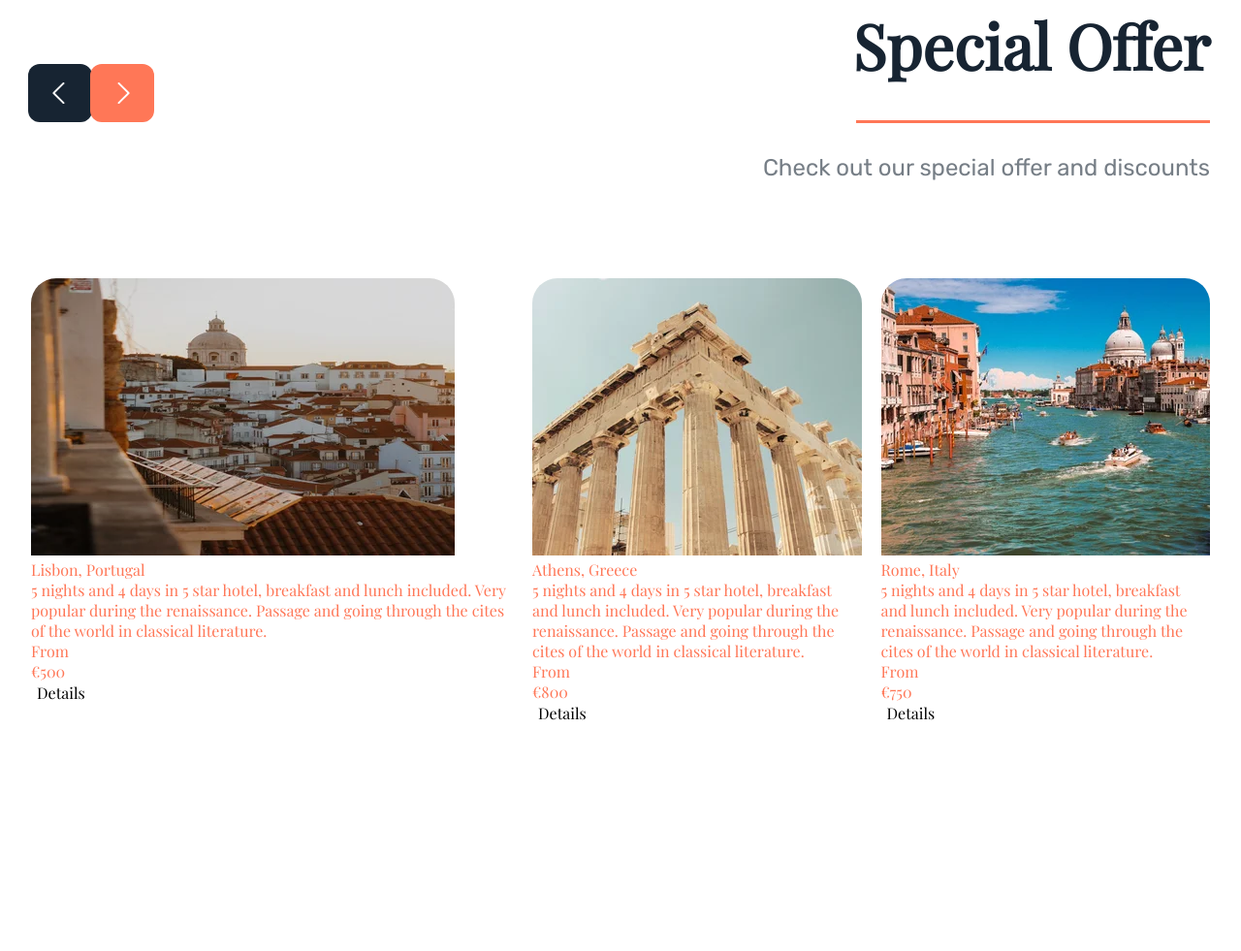
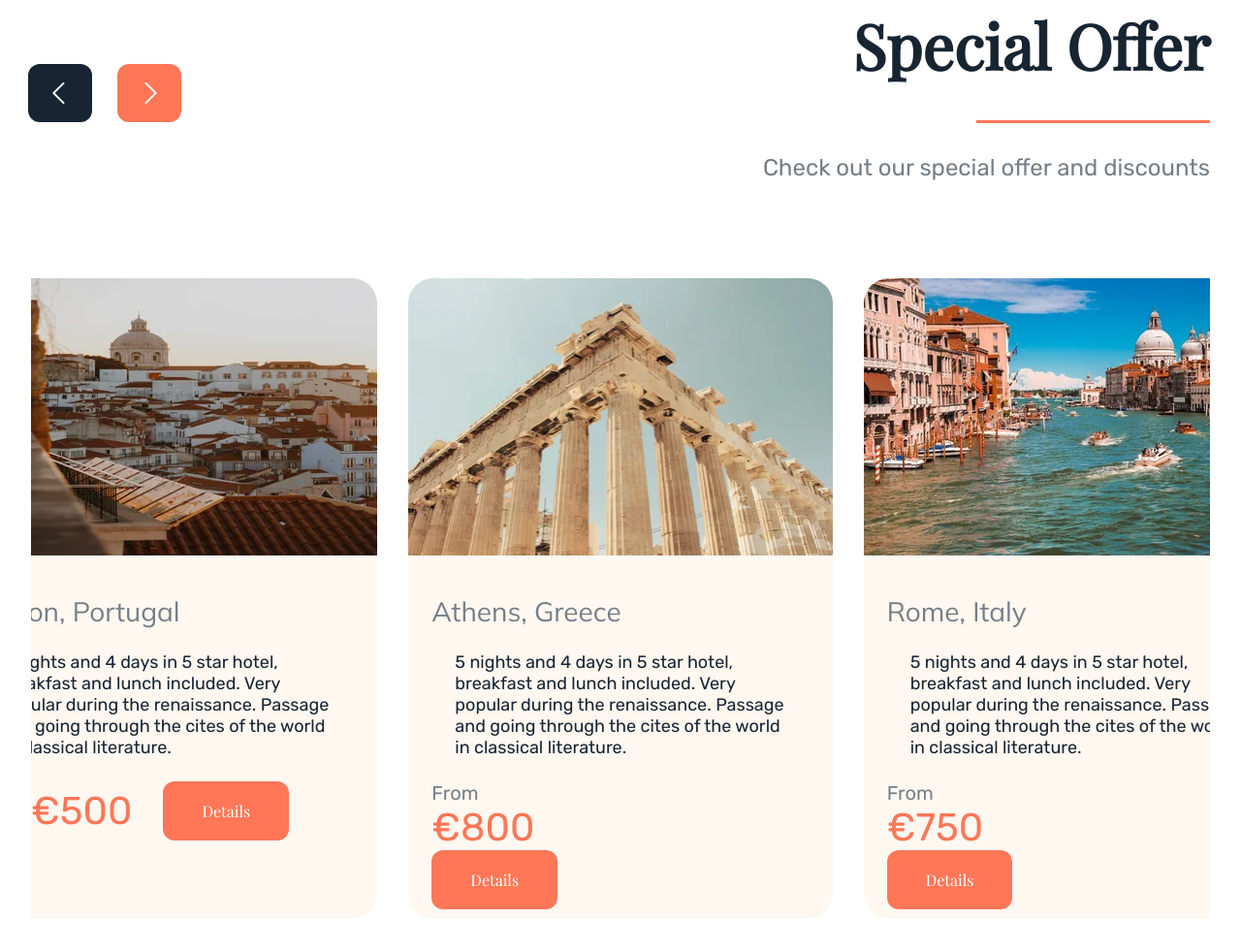
Before and after one commit to BertaGM/202309-w4chwe-matias-risco-berta-gonzalez, a website: page public/index.html in a window 1280 px wide. Shown: the part 1180-2161 px from the top of the page at 97% size. Drawn offline with nearby package versions, Linux system fonts and the light colour scheme; files that its build step writes are made by us from their sources.

Commit message:
Add class cards, and style

```diff
--- a/public/index.html
+++ b/public/index.html
@@ -8,6 +8,7 @@
   <link rel="preconnect" href="https://fonts.googleapis.com">
   <link rel="preconnect" href="https://fonts.gstatic.com" crossorigin>
   <link href="https://fonts.googleapis.com/css2?family=Playfair+Display&family=Rubik&display=swap" rel="stylesheet">
+  <link href="https://fonts.googleapis.com/css2?family=Mulish&display=swap" rel="stylesheet">
   <script src="https://kit.fontawesome.com/c18e08df47.js"></script>
   <link rel="stylesheet" href="./styles/styles.css">
   <link rel="shortcut icon" href="favicon.webp" type="image/x-icon">
@@ -33,10 +34,9 @@
           </div>
         </div>
         <section class="button-container button-container__phone--hide">
+          <i class="fa-solid fa-chevron-down button button--solid--black button--small button--rotate-clockwise"></i>
           <i
-            class="buttons_button fa-solid fa-chevron-down button button--solid--black button--small button--small-right button--rotate-clockwise"></i>
-          <i
-            class="buttons_button fa-solid fa-chevron-down button button--solid--orange button--small button--small-left button--rotate-anticlockwise"></i>
+            class="fa-solid fa-chevron-down button button--solid--orange button--small button--rotate-anticlockwise"></i>
         </section>
       </header>
       <section>
@@ -97,10 +97,8 @@
         </ul>
       </section>
       <section class="button-container__phone--bottom button-container__desktop--hide">
-        <i
-          class="buttons_button fa-solid fa-chevron-down button button--solid--black button--small button--small-right button--rotate-clockwise"></i>
-        <i
-          class="buttons_button fa-solid fa-chevron-down button button--solid--orange button--small button--small-left button--rotate-anticlockwise"></i>
+        <i class="fa-solid fa-chevron-down button button--solid--black button--small button--rotate-clockwise"></i>
+        <i class="fa-solid fa-chevron-down button button--solid--orange button--small button--rotate-anticlockwise"></i>
       </section>
     </article>
     <article>
@@ -111,100 +109,106 @@
               Special Offer
             </h2>
           </div>
-          <div class="color-line">
-            <div class="gap-line"></div>
+          <div class="color-line color-line--special">
           </div>
-
           <div class="text-container">
             <p class="text">
               Check out our special offer and discounts </p>
           </div>
         </div>
-        <section class="button-container">
-          <div class="buttons">
-            <button
-              class="buttons_button fa-solid fa-chevron-down button button--solid--black button--small button--small-left button--rotate-clockwise"></button>
-            <button
-              class="buttons_button fa-solid fa-chevron-down button button--solid--orange button--small button--small-right button--rotate-anticlockwise"></button>
-          </div>
+        <section class="button-container button-container__phone--hide">
+          <i class="fa-solid fa-chevron-down button button--solid--black button--small button--rotate-clockwise"></i>
+          <i
+            class="fa-solid fa-chevron-down button button--solid--orange button--small button--rotate-anticlockwise"></i>
         </section>
       </header>
       <section>
-        <ul class="cities">
+        <ul class="cities cities--special-offers">
           <li>
-            <figure class="card">
+            <figure class="card card__background">
               <img class="card__image__special-offer" src="image/lisbon.webp" alt="Lisbon, Portugal" width="437.33"
                 height="286">
-              <figcaption>
-                <div>
+              <figcaption class="card__figure-special-offers">
+                <div class="card__text-title">
                   Lisbon, Portugal
                 </div>
                 <div>
-                  5 nights and 4 days in 5 star hotel, breakfast and lunch included. Very popular during the
+                  <p class="card__text-offers">5 nights and 4 days in 5 star hotel, breakfast and lunch included. Very
+                    popular
+                    during the
                     renaissance.
                     Passage and
                     going through the cites of the world in classical literature.
+                  </p>
                 </div>
-                <div>
-                  <div>
-                    <div>From</div>
-                    <div>€500</div>
+                <div class="button-container">
+                  <div class="button-container button-container--null-gap">
+                    <div class="card__from-text">From</div>
+                    <div class="card__special-offers-price-text">€500</div>
                   </div>
-                  <button>Details</button>
+                  <button class="button button--solid--orange button--medium">Details</button>
                 </div>
               </figcaption>
             </figure>
           </li>
           <li>
-            <figure>
+            <figure class="card card__background">
               <img class="card__image__special-offer" src="./image/athens.webp" alt="Athens, Greece" width="437.33"
                 height="286">
-              <figcaption>
-                <div>
+              <figcaption class="card__figure-special-offers">
+                <div class="card__text-title">
                   Athens, Greece
                 </div>
                 <div>
+                  <p class="card__text-offers">
                     5 nights and 4 days in 5 star hotel, breakfast and lunch included. Very popular during the
                     renaissance.
                     Passage and
                     going through the cites of the world in classical literature.
+                  </p>
                 </div>
                 <div>
                   <div>
-                    <div>From</div>
-                    <div>€800</div>
+                    <div class="card__from-text">From</div>
+                    <div class="card__special-offers-price-text">€800</div>
                   </div>
-                  <button>Details</button>
+                  <button class="button button--solid--orange button--medium">Details</button>
                 </div>
               </figcaption>
             </figure>
           </li>
           <li>
-            <figure>
+            <figure class="card card__background">
               <img class="card__image__special-offer" src="./image/rome.webp" alt="Rome, Italy" width="437.33"
                 height="286">
-              <figcaption>
-                <div>
+              <figcaption class="card__figure-special-offers">
+                <div class="card__text-title">
                   Rome, Italy
                 </div>
                 <div>
+                  <p class="card__text-offers">
                     5 nights and 4 days in 5 star hotel, breakfast and lunch included. Very popular during the
                     renaissance.
                     Passage and
                     going through the cites of the world in classical literature.
+                  </p>
                 </div>
                 <div>
                   <div>
-                    <div>From</div>
-                    <div>€750</div>
+                    <div class="card__from-text">From</div>
+                    <div class="card__special-offers-price-text">€750</div>
                   </div>
-                  <button>Details</button>
+                  <button class="button button--solid--orange button--medium">Details</button>
                 </div>
               </figcaption>
             </figure>
           </li>
         </ul>
       </section>
+      <section class="button-container__phone--bottom button-container__desktop--hide">
+        <i class="fa-solid fa-chevron-down button button--solid--black button--small button--rotate-clockwise"></i>
+        <i class="fa-solid fa-chevron-down button button--solid--orange button--small button--rotate-anticlockwise"></i>
+      </section>
     </article>
   </main>
 </body>
--- a/src/sass/component/button/_button.scss
+++ b/src/sass/component/button/_button.scss
@@ -1,7 +1,7 @@
 @use "../../variables/variables";
 
 .button {
-  color: #fff;
+  color: variables.$light-font-color;
   font: optional;
   &--trasparent {
     background-color: transparent;
@@ -60,6 +60,10 @@
   gap: 32px;
   align-self: stretch;
 
+  &--null-gap {
+    gap: 0px;
+  }
+
   @media (max-width: 767px) {
     &__phone {
       &--hide {
@@ -69,7 +73,6 @@
       &--bottom {
         display: flex;
         justify-content: center;
-        //align-items: center;
         gap: 32px;
         align-self: stretch;
         padding-bottom: 80px;
--- a/src/sass/component/cities/_cites.scss
+++ b/src/sass/component/cities/_cites.scss
@@ -10,6 +10,11 @@
     gap: 20px;
     padding-top: 100px;
     padding-bottom: 100px;
+
+    &--special-offers {
+      justify-content: center;
+      gap: 32px;
+    }
 
     &::-webkit-scrollbar {
       display: none;
@@ -26,6 +31,8 @@
 
     &__image {
       &__special-offer {
+        display: flex;
+        justify-content: center;
         width: 437.33px;
         height: 286px;
         border-radius: 26px 26px 0 0;
@@ -54,6 +61,41 @@
         flex: 1 0 0;
       }
     }
+
+    &__background {
+      background-color: variables.$background-color-special-offer;
+      width: 437.33px;
+    }
+
+    &__text-title {
+      font-family: variables.$special-offert-title-font;
+      font-size: 28px;
+      color: variables.$secondary-font-color;
+    }
+
+    &__text-offers {
+      color: variables.$primary-font-color;
+      font-family: variables.$secondary-font-family;
+      font-size: 18px;
+      padding: 24px;
+    }
+
+    &__figure-special-offers {
+      padding: 40px 24px;
+    }
+
+    &__from-text {
+      color: variables.$secondary-font-color;
+      font-family: variables.$secondary-font-family;
+      font-size: 20px;
+      padding-right: 8px;
+    }
+
+    &__special-offers-price-text {
+      color: variables.$primary-dark-color;
+      font-family: variables.$secondary-font-family;
+      font-size: 40px;
+    }
   }
 }
 
@@ -68,6 +110,11 @@
     padding-top: 100px;
     padding-bottom: 100px;
 
+    &--special-offers {
+      justify-content: center;
+      gap: 32px;
+    }
+
     &::-webkit-scrollbar {
       display: none;
     }
@@ -80,6 +127,16 @@
     object-fit: cover;
     position: relative;
     filter: sepia(0.2%);
+
+    &__image {
+      &__special-offer {
+        display: flex;
+        justify-content: center;
+        width: 288px;
+        height: 286px;
+        border-radius: 26px 26px 0 0;
+      }
+    }
 
     &__text {
       display: flex;
@@ -103,5 +160,41 @@
         flex: 1 0 0;
       }
     }
+
+    &__background {
+      background-color: variables.$background-color-special-offer;
+      width: 288px;
+      height: auto;
+    }
+
+    &__text-title {
+      font-family: variables.$special-offert-title-font;
+      font-size: 28px;
+      color: variables.$secondary-font-color;
+    }
+
+    &__text-offers {
+      color: variables.$primary-font-color;
+      font-family: variables.$secondary-font-family;
+      font-size: 16px;
+      padding: 24px;
+    }
+
+    &__figure-special-offers {
+      padding: 20px;
+    }
+
+    &__from-text {
+      color: variables.$secondary-font-color;
+      font-family: variables.$secondary-font-family;
+      font-size: 18px;
+      padding-right: 8px;
+    }
+
+    &__special-offers-price-text {
+      color: variables.$primary-dark-color;
+      font-family: variables.$secondary-font-family;
+      font-size: 32px;
+    }
   }
 }
--- a/src/sass/component/header/_header.scss
+++ b/src/sass/component/header/_header.scss
@@ -47,6 +47,10 @@
     width: 227px;
     margin-top: 20px;
     margin-bottom: 32px;
+
+    &--special {
+      width: 241px;
+    }
   }
 }
 
@@ -102,5 +106,9 @@
     width: 365px;
     margin-top: 20px;
     margin-bottom: 32px;
+
+    &--special {
+      width: 241px;
+    }
   }
 }
--- a/src/sass/variables/_variables.scss
+++ b/src/sass/variables/_variables.scss
@@ -1,5 +1,6 @@
 $main-font-family: "Playfair Display", serif;
 $secondary-font-family: "Rubik", sans-serif;
+$special-offert-title-font: "Mulish", sans-serif;
 $primary-dark-color: #ff7757;
 $primary-soft-color: #ffd2c7;
 $secondary-dark-color: #331811;
@@ -7,3 +8,4 @@ $secondary-soft-color: #61291c;
 $primary-font-color: #172432;
 $secondary-font-color: #767e86;
 $light-font-color: #fff;
+$background-color-special-offer: #fff8f1;
```
Lines whose indentation alone changed are shown as unchanged.
